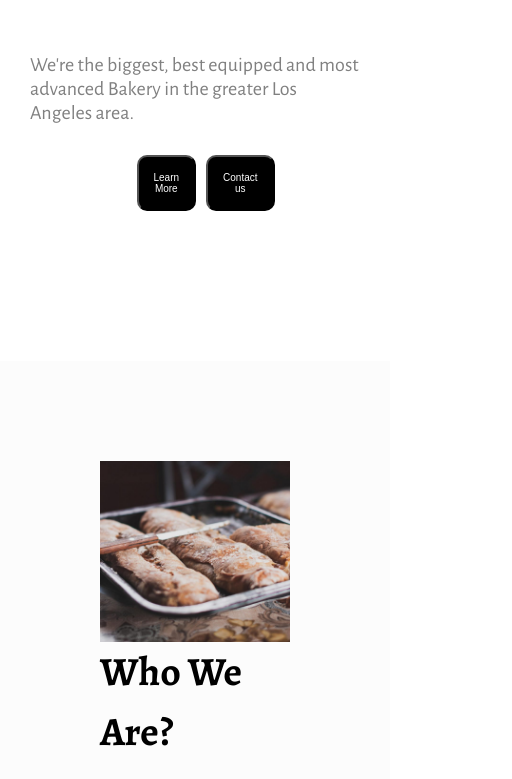
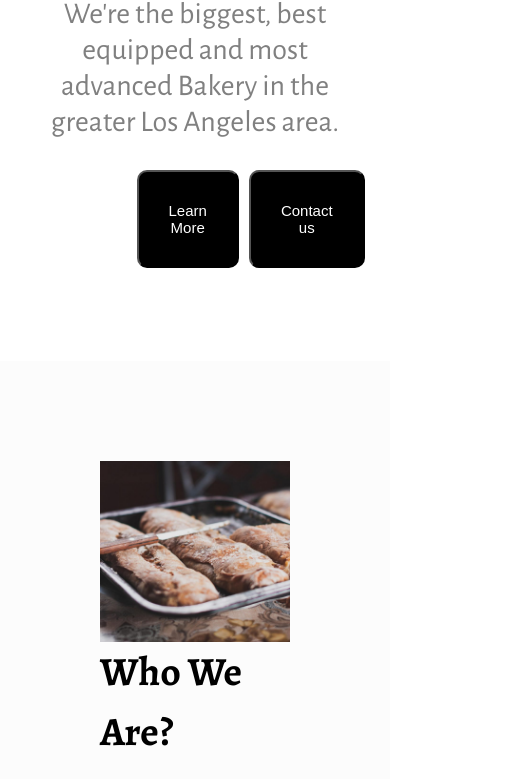
Before and after one commit to Meefr/React_A2_P1, a plain HTML site: page index.html in a window 390 px wide. Shown: the part 483-1262 px from the top of the page, 512 px wide, since content can reach past the window. Drawn offline with nearby package versions, Linux system fonts and the light colour scheme.

Commit message:
edit iframe styling

```diff
--- a/index.css
+++ b/index.css
@@ -108,7 +108,8 @@ h1,h2,h3,h5{
 }
 
 .welcome p{
-    font-size: 20px;
+    font-size: 30px;
+    text-align: center;
 }
 
 .welcome button{
@@ -312,7 +313,6 @@ h1,h2,h3,h5{
 .contactContainer{
     display: flex;
     align-items: center;
-    padding: 100px;
     background-color: #F8F9FA;
 
     /* scroll-margin-block-start: 110px;
@@ -323,6 +323,7 @@ h1,h2,h3,h5{
 .contacvtInformation{
     display: inline-block;
     width: 50%;
+    padding: 50px;
 }
 
 .contactDetails{
@@ -382,9 +383,9 @@ h1,h2,h3,h5{
     }
 
     .welcome button{
-        padding: 15px;
+        padding: 30px;
         color: white;
-        font-size: 10px;
+        font-size: 15px;
         border-radius: 10px;
         background-color: black;
     }
@@ -410,7 +411,7 @@ h1,h2,h3,h5{
        flex-wrap: wrap;
        justify-content: center;
        /* text-align: center; */
-       width: 80%;
+       width: 100%;
        margin: 0 auto;
     }
 
```
